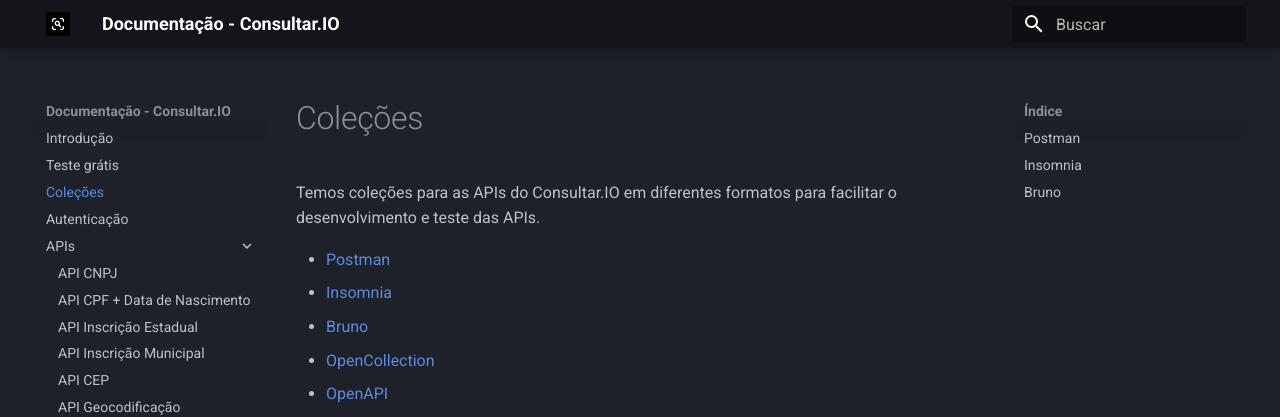
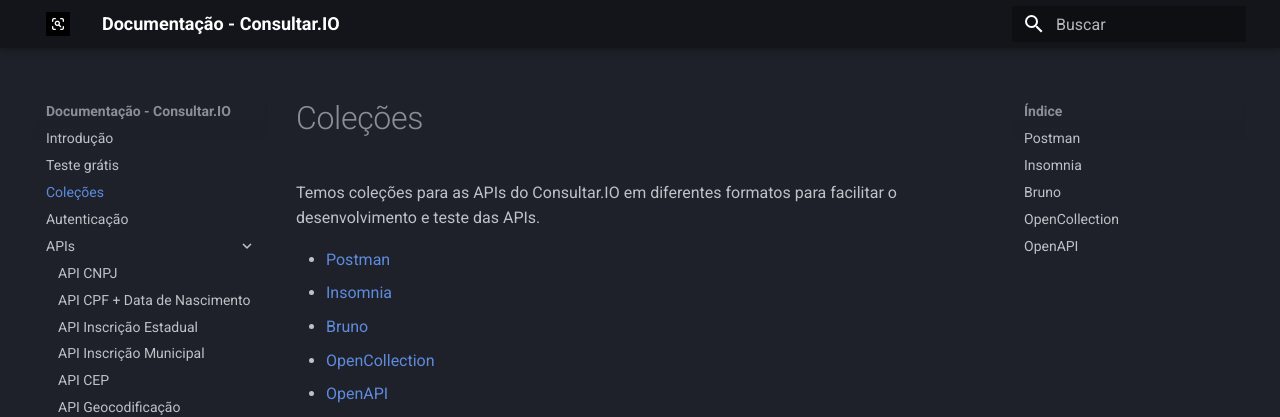
Before and after one commit to consultar-io/docs, an MkDocs documentation site: the page built from docs/colecoes.md, in a window 1280 px wide and 900 px high. Shown: the top 417 px of the window. Built offline with MkDocs 1.6.1 and Material for MkDocs 9.7.7, drawn with Linux system fonts in a browser that asks for light colours.

Commit message:
Update colecoes.md to change the section header for OpenCollection from H1 to H2, enhancing document structure and readability.

```diff
--- a/docs/colecoes.md
+++ b/docs/colecoes.md
@@ -34,7 +34,7 @@ Clique no botão ou faça o download do [insomnia.yaml](https://github.com/consu
 
 Clique no botão ou faça o clone do [repositório](https://github.com/consultar-io/opencollection) e abra o repositório no [Bruno](https://www.usebruno.com/).
 
-# OpenCollection
+## OpenCollection
 
 Faça o clone do [repositório](https://github.com/consultar-io/opencollection).
 
```
